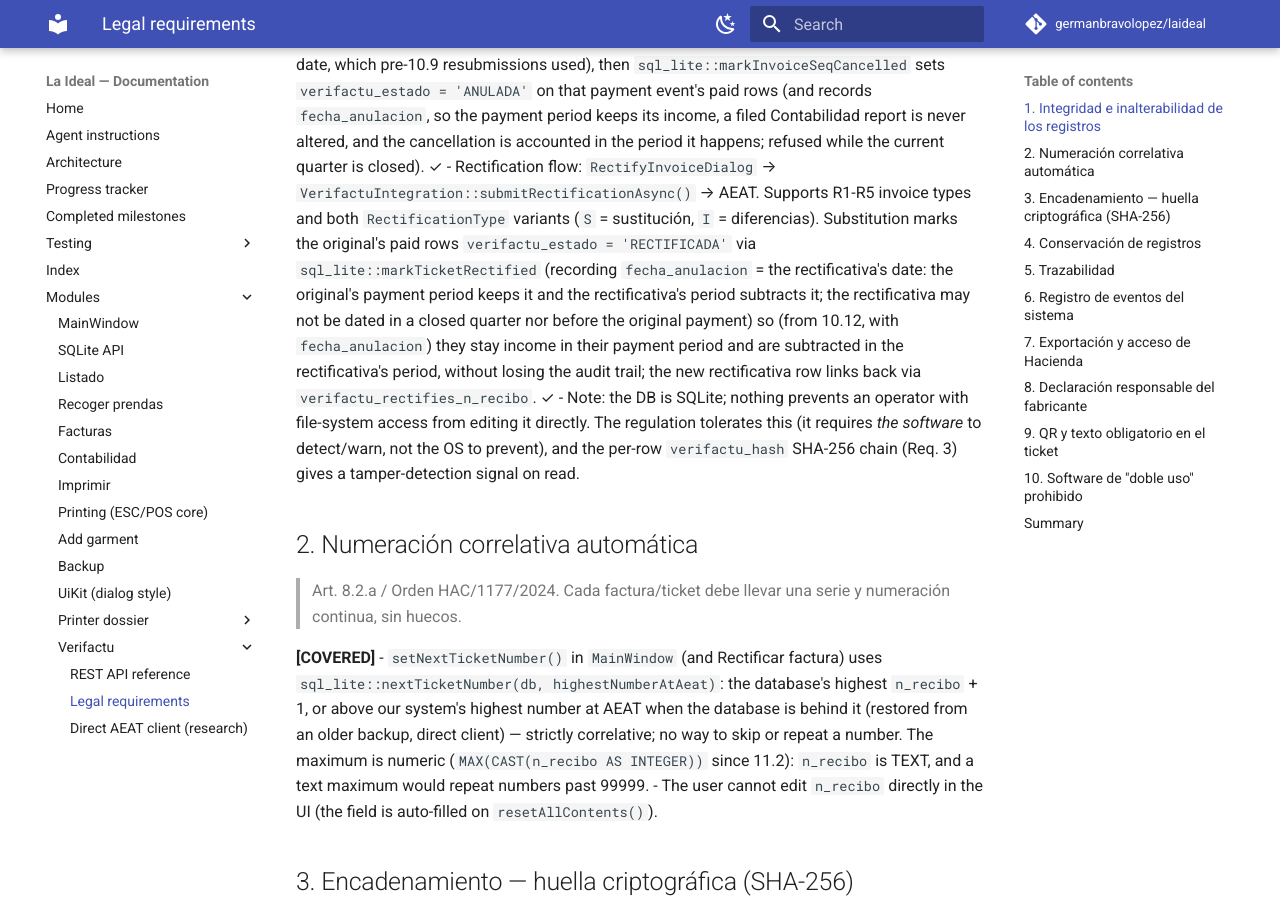
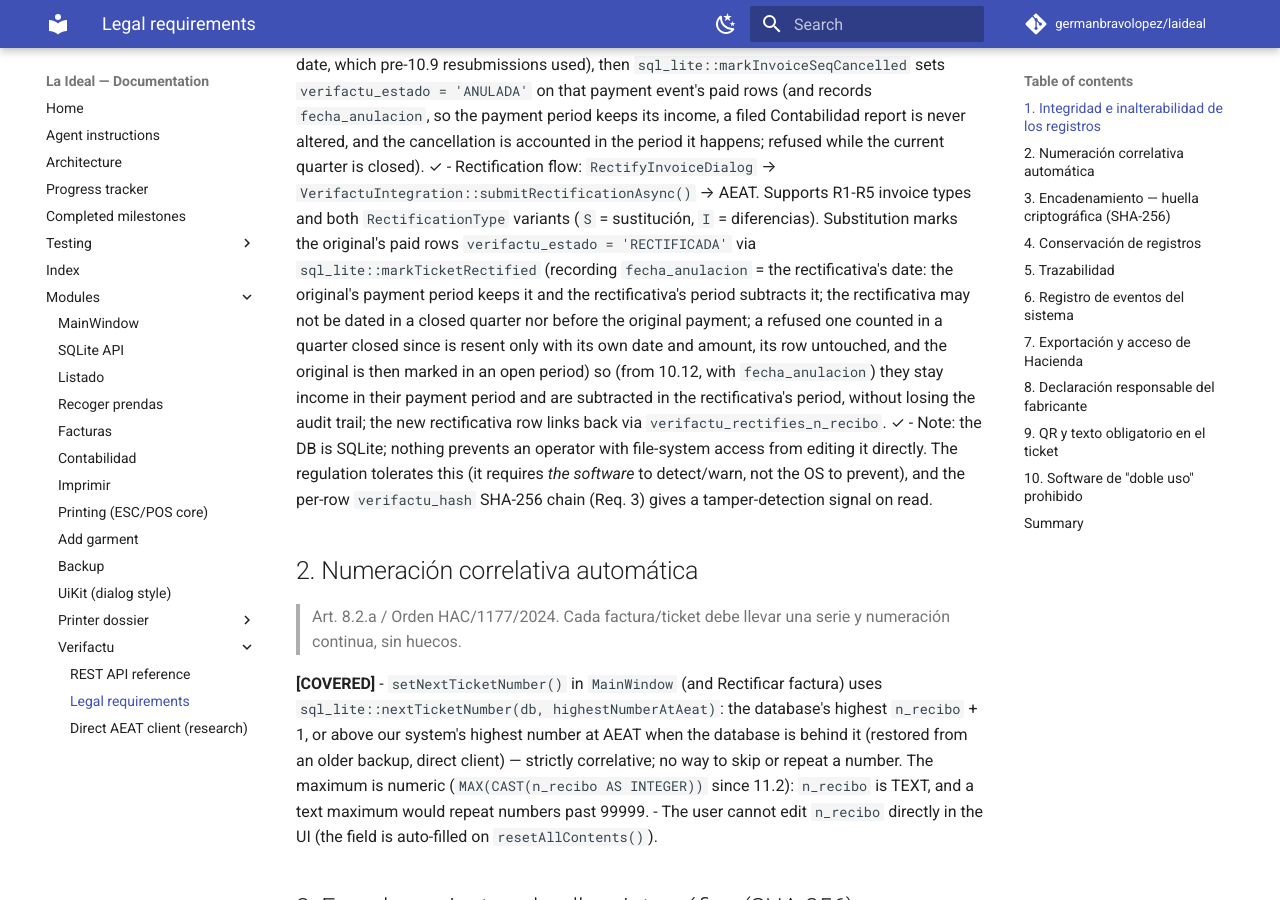
Before and after one commit to germanbravolopez/laideal, an MkDocs documentation site: the page built from docs/modules/verifactu/verifactu-requirements.md, in a window 1280 px wide and 900 px high, scrolled down 1358 px. Built offline with MkDocs 1.6.1 and Material for MkDocs 9.7.7, drawn with Linux system fonts in a browser that asks for light colours; comment, search, counter and statistics services are not loaded.

Commit message:
docs: rectificativa flow after the third review (placeholder claimed before sending, refused ones reused, closed-quarter resend); tracker: the direct client's remaining rare limits to decide or confirm

```diff
--- a/docs/modules/verifactu/verifactu-requirements.md
+++ b/docs/modules/verifactu/verifactu-requirements.md
@@ -24,7 +24,7 @@ Status legend: **[COVERED]** = fully satisfied · **[PARTIAL]** = partially sati
 - The amount of a paid / sent row cannot be edited: the `sql_lite` amount writers (size, quantity, service, manual price) refuse it themselves, besides the read-only Recogida fields. From 11.0 every amount is stored in cents, the value charged and sent (`moneyText`); open amounts stored earlier with three decimals are rounded by `migrateDatabase` (in the shop only from 11.2: the 11.0 / 11.1 guard compared the TEXT `edit_lock` wrongly and matched nothing), paid ones (already sent) are kept as stored.
 - Separar prendas (Recogida) on a paid row moves garments to a new row that copies the original's `verifactu_*` columns, giving the split-off part its `importe` in cents and the original the exact remainder, so the invoice's rows keep the stored total (`sql_lite::splitGarmentRow`; refused on a row locked by Contabilidad).
 - Cancellation flow: `CancelInvoiceDialog` → `cancelInvoiceAsync` → AEAT, one request per payment event, under the date the invoice was registered with (its earliest `fecha_pago`, via `verifactuEventFor`; an old seq-0 invoice rejected under it is retried once with the reception date, which pre-10.9 resubmissions used), then `sql_lite::markInvoiceSeqCancelled` sets `verifactu_estado = 'ANULADA'` on that payment event's paid rows (and records `fecha_anulacion`, so the payment period keeps its income, a filed Contabilidad report is never altered, and the cancellation is accounted in the period it happens; refused while the current quarter is closed). ✓
-- Rectification flow: `RectifyInvoiceDialog` → `VerifactuIntegration::submitRectificationAsync()` → AEAT. Supports R1-R5 invoice types and both `RectificationType` variants (`S` = sustitución, `I` = diferencias). Substitution marks the original's paid rows `verifactu_estado = 'RECTIFICADA'` via `sql_lite::markTicketRectified` (recording `fecha_anulacion` = the rectificativa's date: the original's payment period keeps it and the rectificativa's period subtracts it; the rectificativa may not be dated in a closed quarter nor before the original payment) so (from 10.12, with `fecha_anulacion`) they stay income in their payment period and are subtracted in the rectificativa's period, without losing the audit trail; the new rectificativa row links back via `verifactu_rectifies_n_recibo`. ✓
+- Rectification flow: `RectifyInvoiceDialog` → `VerifactuIntegration::submitRectificationAsync()` → AEAT. Supports R1-R5 invoice types and both `RectificationType` variants (`S` = sustitución, `I` = diferencias). Substitution marks the original's paid rows `verifactu_estado = 'RECTIFICADA'` via `sql_lite::markTicketRectified` (recording `fecha_anulacion` = the rectificativa's date: the original's payment period keeps it and the rectificativa's period subtracts it; the rectificativa may not be dated in a closed quarter nor before the original payment; a refused one counted in a quarter closed since is resent only with its own date and amount, its row untouched, and the original is then marked in an open period) so (from 10.12, with `fecha_anulacion`) they stay income in their payment period and are subtracted in the rectificativa's period, without losing the audit trail; the new rectificativa row links back via `verifactu_rectifies_n_recibo`. ✓
 - Note: the DB is SQLite; nothing prevents an operator with file-system access from editing it directly. The regulation tolerates this (it requires *the software* to detect/warn, not the OS to prevent), and the per-row `verifactu_hash` SHA-256 chain (Req. 3) gives a tamper-detection signal on read.
 
 ## 2. Numeración correlativa automática
```
Also changed, not shown: docs/modules/verifactu/README.md (+2 -2 lines), docs/progress_tracker.md (+1 -0 lines).
